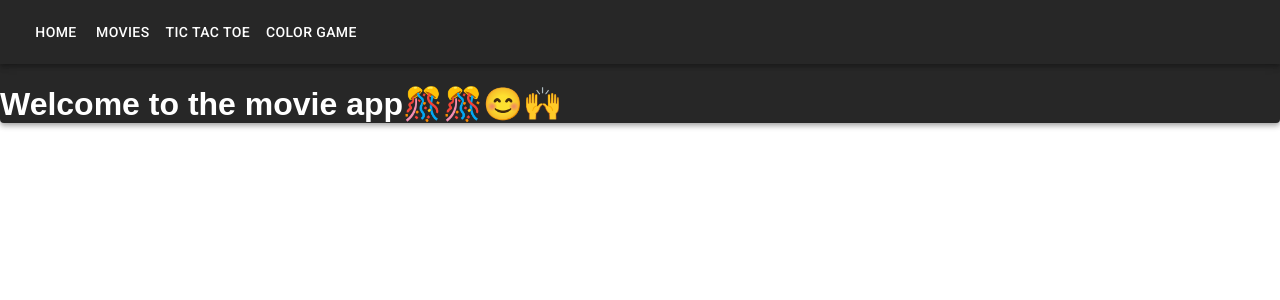
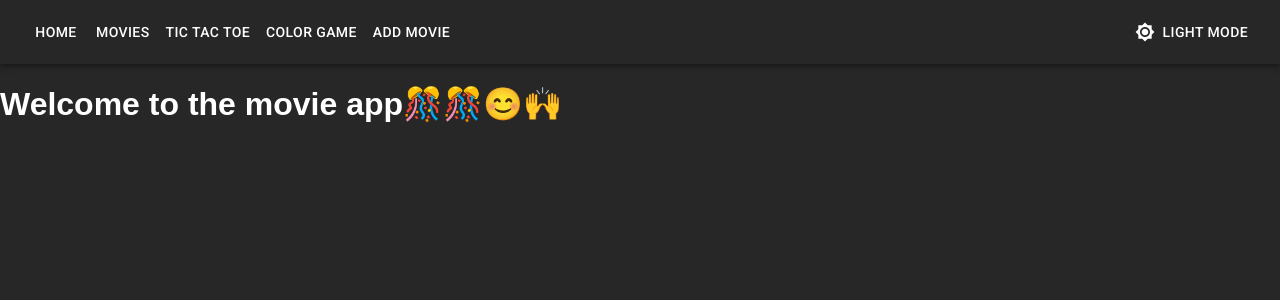
Before and after one commit to ShaikMurad/mynew-react-demo, a React (Vite) app: page / in a window 1280 px wide. Shown: the top 300 px of the page. Built offline with nearby package versions, Linux system fonts and the light colour scheme.

Commit message:
Adding Movie in App bar

```diff
--- /dev/null
+++ b/src/AddMovie.jsx
@@ -0,0 +1,56 @@
+import { useState } from "react";
+import Button from '@mui/material/Button';
+import TextField from '@mui/material/TextField';
+
+
+export function AddMovie({ movieList, setMovieList }) {
+    const [name, setName] = useState("");
+    const [poster, setPoster] = useState("");
+    const [rating, setRating] = useState("");
+    const [summary, setSummary] = useState("");
+    const [trailer, setTrailer] = useState("");
+
+    return (
+        <div className="add-movie-form">
+            <TextField
+                onChange={(event) => setName(event.target.value)}
+                label="Name"
+                variant="outlined" />
+
+            <TextField
+                onChange={(event) => setPoster(event.target.value)}
+                label="Poster"
+                variant="outlined" />
+            <TextField
+                onChange={(event) => setRating(event.target.value)}
+                label="Rating"
+                variant="outlined" />
+            <TextField
+                onChange={(event) => setSummary(event.target.value)}
+                label="Summary"
+                variant="outlined" />
+            <TextField
+                onChange={(event) => setTrailer(event.target.value)}
+                label="Trailer"
+                variant="outlined" />
+            {/*Copy existing movieList & add newMovie to it  */}
+            <Button
+                onClick={() => {
+                    const newMovie = {
+                        "name": name,
+                        "poster": poster,
+                        "rating": rating,
+                        "summary": summary,
+                        "trailer": trailer,
+                    };
+                    setMovieList([...movieList, newMovie]);
+                    console.log(newMovie);
+
+                }}
+                variant="contained">
+                Add Movie
+            </Button>
+        </div>
+
+    );
+}
--- a/src/App.jsx
+++ b/src/App.jsx
@@ -16,6 +16,9 @@ import MenuIcon from '@mui/icons-material/Menu';
 import KeyboardBackspaceIcon from '@mui/icons-material/KeyboardBackspace';
 import { ThemeProvider, createTheme } from '@mui/material/styles';
 import Paper from '@mui/material/Paper';
+import Brightness4Icon from '@mui/icons-material/Brightness4';
+import Brightness7Icon from '@mui/icons-material/Brightness7';
+import { AddMovie } from "./AddMovie";
 
 const INITIAL_MOVIE_LIST = [
   {
@@ -132,58 +135,41 @@ export default function App() {
 
   ];
 
-  const [movieList, setMovieList] = useState(INITIAL_MOVIE_LIST);
+
   const navigate = useNavigate();
+  const [mode, setMode] = useState("dark");
   const darkTheme = createTheme({
     palette: {
-      mode: 'dark',
+      mode: mode,
     },
   });
+  const bgStyles = {
+    borderRadius: '0px',
+    minHeight: '100vh',
 
+  }
+  const [movieList, setMovieList] = useState(INITIAL_MOVIE_LIST);
   return (
     <ThemeProvider theme={darkTheme}>
-      <Paper elevation={4} >
+      <Paper sx={bgStyles} elevation={4} >
         <div className="App">
-
-
-          {/* {users.map(usr =>
-        <Msg
-          name={usr.name}
-          pic={usr.pic}
-        />
-      )} */}
-          {/* <Msg
-        name="Murad"
-        pic="https://media.sproutsocial.com/uploads/2022/06/profile-picture.jpeg"
-      />
-      <Msg
-        name="Cherry"
-        pic="https://1fid.com/wp-content/uploads/2022/07/aesthetic-profile-picture-2-1024x1024.jpg"
-      />
-      <Msg
-        name="Daahil"
-        pic="https://wallpapers.com/images/hd/cool-profile-pictures-panda-man-gsl2ntkjj3hrk84s.jpg"
-      /> */}
-          {/* <Welcome name="Muradcherry" />
-      <Welcome name="Daahil" />
-      <Welcome name="Paahil" /> */}
-
-          {/* {names.map(num => <Welcome name={num} />)} */}
-          {/* <Counter /> */}
-
-          {/* <AddColor /> */}
-          {/* <TicTacToe /> */}
-          {/* <MovieList /> */}
-
-          {/* Task */}
-          {/* /movie -> MovieList */}
-          {/* /color-game -> AddColor */}
           <AppBar position="static">
             <Toolbar>
               <Button onClick={() => navigate("/")} color="inherit">Home</Button>
               <Button onClick={() => navigate("/movies")} color="inherit">Movies</Button>
               <Button onClick={() => navigate("/tic-tac-toe")} color="inherit">Tic Tac Toe</Button>
               <Button onClick={() => navigate("/color-game")} color="inherit">Color Game</Button>
+              <Button onClick={() => navigate("/movies/add")} color="inherit">Add Movie</Button>
+              <Button
+                sx={{ marginLeft: "auto" }}
+                onClick={() => setMode(mode === 'dark' ? 'light' : 'dark')}
+                color="inherit"
+                startIcon={mode === 'dark' ? <Brightness7Icon /> : <Brightness4Icon />}
+              >
+                {mode === 'dark' ? 'light' : 'dark'} Mode
+              </Button>
+
+
             </Toolbar>
           </AppBar>
 
@@ -200,6 +186,7 @@ export default function App() {
             <Route
               path="/movies/:id"
               element={<MovieDetails movieList={movieList} />} />
+            <Route path="/movies/add" element={<AddMovie movieList={movieList} setMovieList={setMovieList} />} />
             <Route path="/color-game" element={<AddColor />} />
             <Route path="*" element={<NotFound />} />
           </Routes>
@@ -209,7 +196,7 @@ export default function App() {
 
         </div>
       </Paper >
-    </ThemeProvider>
+    </ThemeProvider >
   );
 }
 function MovieDetails({ movieList }) {
--- a/src/MovieList.jsx
+++ b/src/MovieList.jsx
@@ -1,58 +1,13 @@
-import { useState } from "react";
-import Button from '@mui/material/Button';
 import { Movie } from "./Movie";
-import TextField from '@mui/material/TextField';
+import { AddMovie } from "./AddMovie";
 
 
 
 export function MovieList({ movieList, setMovieList }) {
-    const [name, setName] = useState("");
-    const [poster, setPoster] = useState("");
-    const [rating, setRating] = useState("");
-    const [summary, setSummary] = useState("");
-
 
     return (
         <div>
-            <div className="add-movie-form">
-                <TextField
-                    onChange={(event) => setName(event.target.value)}
-                    label="Name"
-                    variant="outlined"
-                />
 
-                <TextField
-                    onChange={(event) => setPoster(event.target.value)}
-                    label="Poster"
-                    variant="outlined"
-                />
-                <TextField
-                    onChange={(event) => setRating(event.target.value)}
-                    label="Rating"
-                    variant="outlined"
-                />
-                <TextField
-                    onChange={(event) => setSummary(event.target.value)}
-                    label="Summary"
-                    variant="outlined"
-                />
-                {/*Copy existing movieList & add newMovie to it  */}
-                <Button
-                    onClick={() => {
-                        const newMovie = {
-                            "name": name,
-                            "poster": poster,
-                            "rating": rating,
-                            "summary": summary,
-                        };
-                        setMovieList([...movieList, newMovie]);
-                        console.log(newMovie);
-
-                    }}
-                    variant="contained">
-                    Add Movie
-                </Button>
-            </div>
             <div className="movie-list">
                 {movieList.map((mv, index) => (
                     <Movie key={index} movie={mv} id={index} />
```
Also changed, not shown: .eslintrc.json (added), 1 other file (tests, documents, lock files or other folders).
